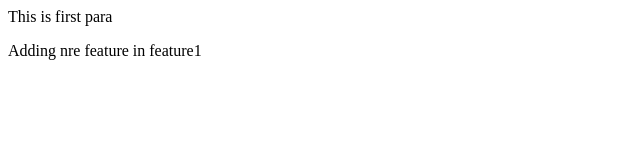
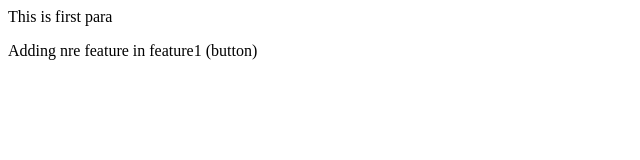
Before and after one commit to shriram-patidar74/localrepo, a plain HTML site: page index.html in a window 1280 px wide. Shown: the full height of the page, 0-640 px from the left. Drawn offline with Linux system fonts and the light colour scheme.

Commit message:
Add Button

```diff
--- a/index.html
+++ b/index.html
@@ -1,2 +1,2 @@
 <p>This  is first  para </p>
-<p>Adding nre feature in feature1</p>
+<p>Adding nre feature in feature1 (button)</p>
```
